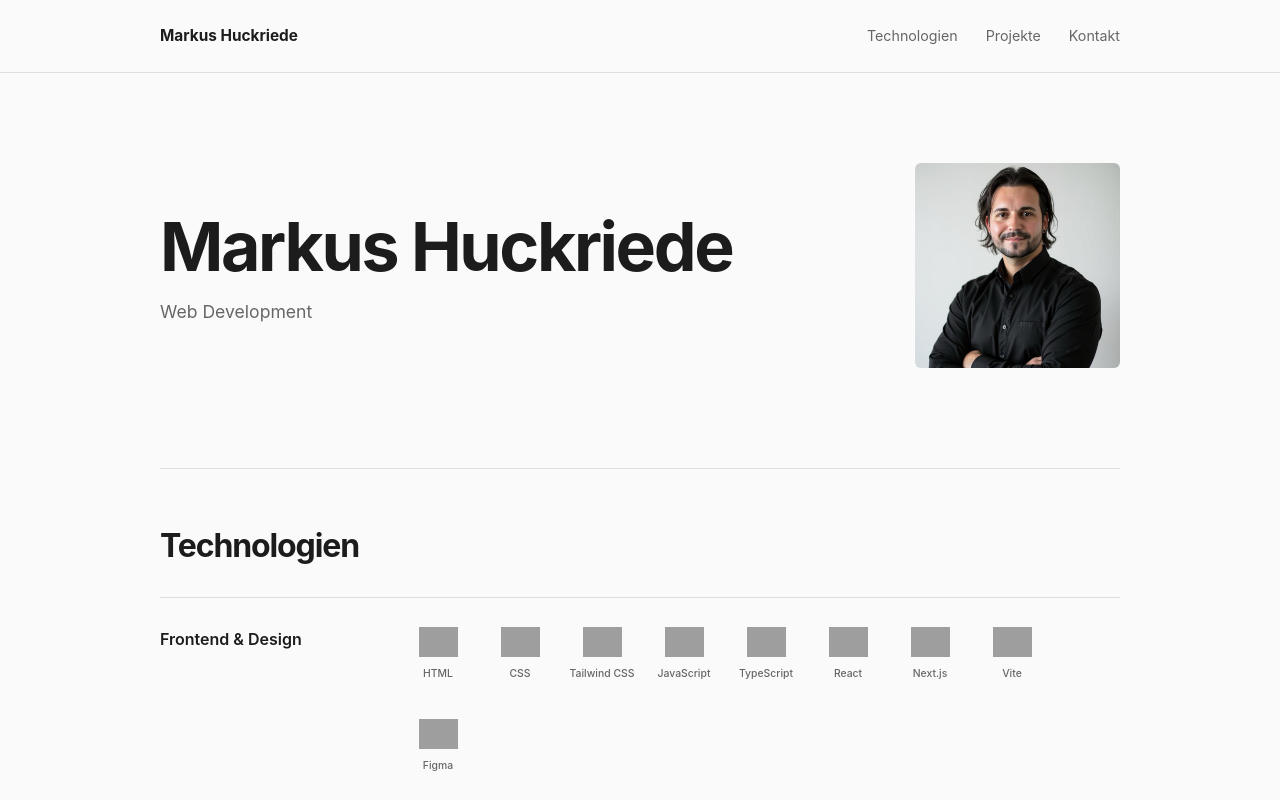
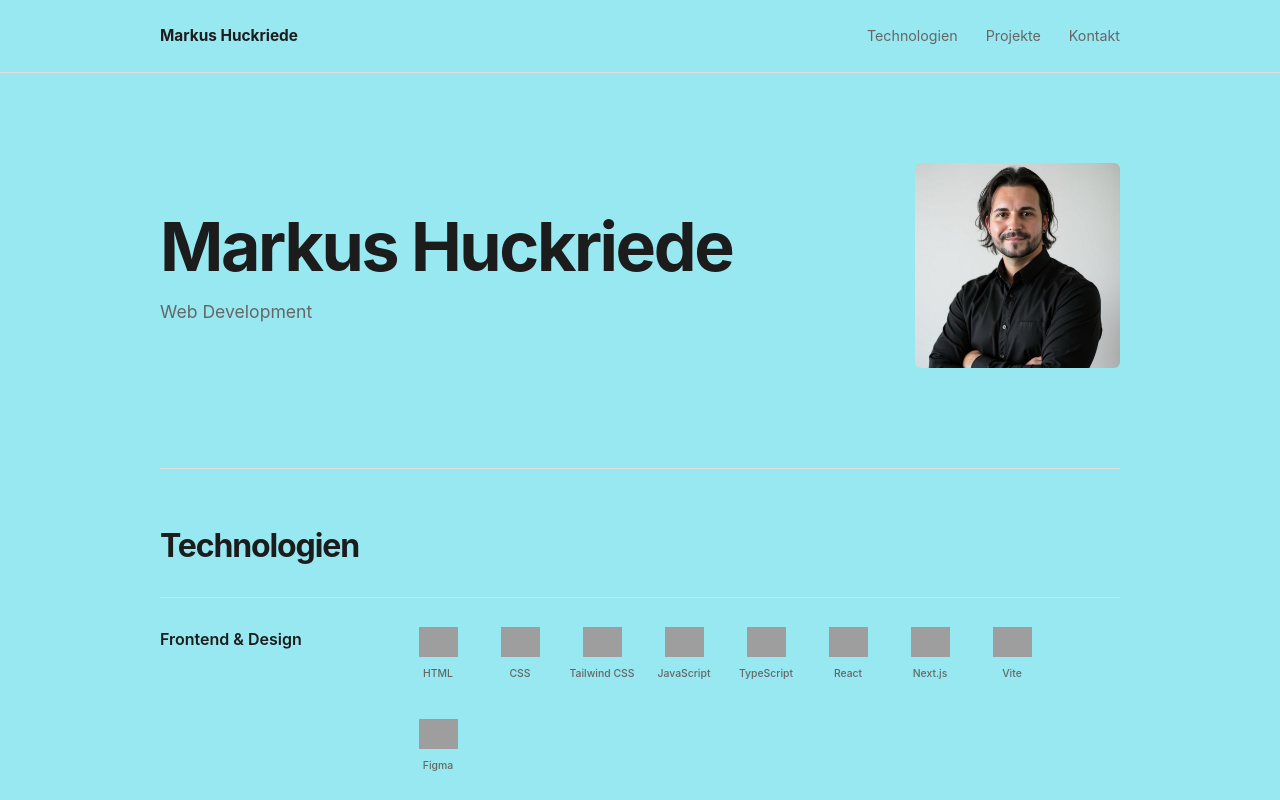
Before and after one commit to Markus-Huckriede/Portfolio-Website, a plain HTML site: page index.html in a window 1280 px wide. Shown: the top 800 px of the page. Drawn offline with Linux system fonts and the light colour scheme; grey boxes are pictures that could not be loaded.

Commit message:
Change background color to #97e8f0

```diff
--- a/index.css
+++ b/index.css
@@ -1,7 +1,7 @@
 /* A simple, fixed-width content column with responsive, natural-sized media. */
 :root {
   color-scheme: light;
-  --background: #fafafa;
+  --background: #97e8f0;
   --surface: #f2f2f0;
   --text: #1c1c1c;
   --muted: #666;
```
